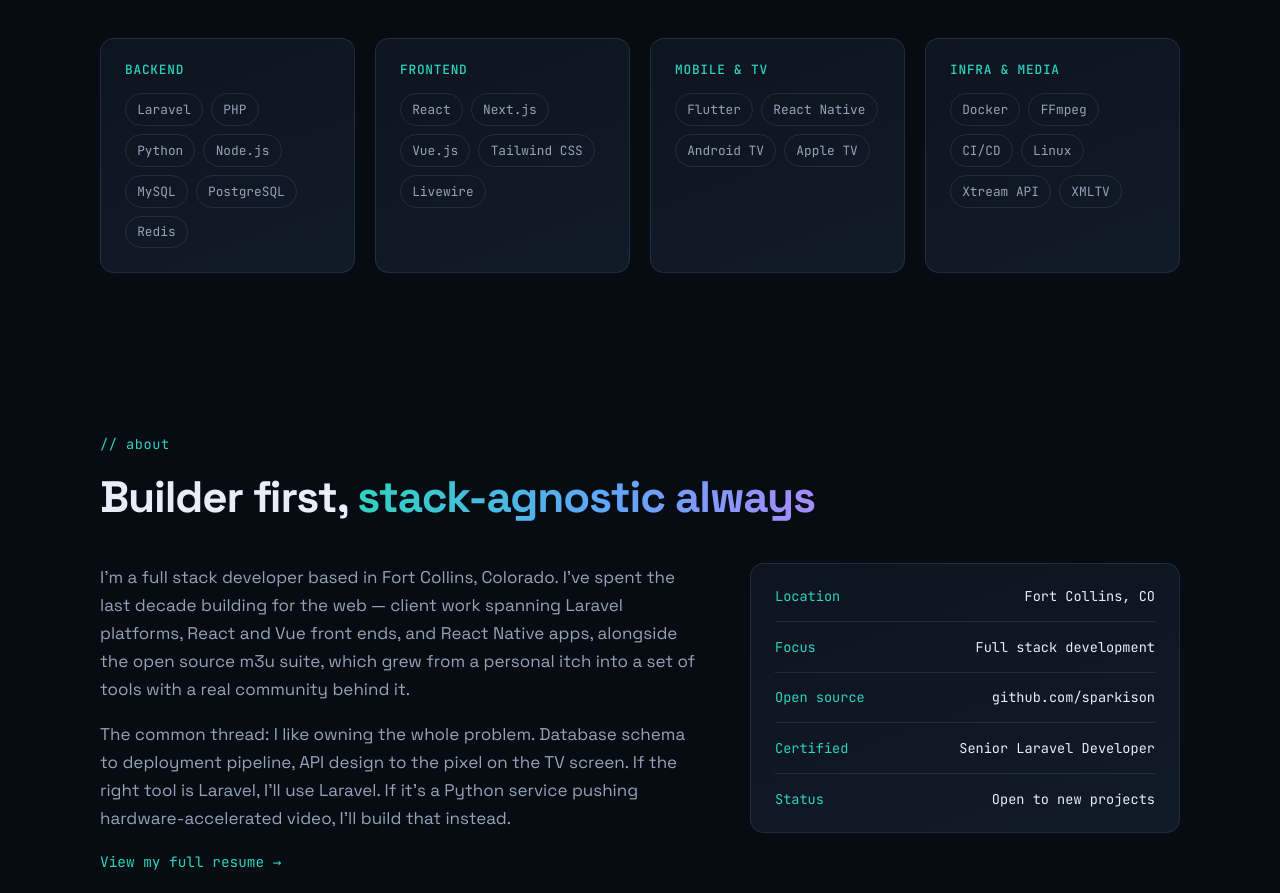
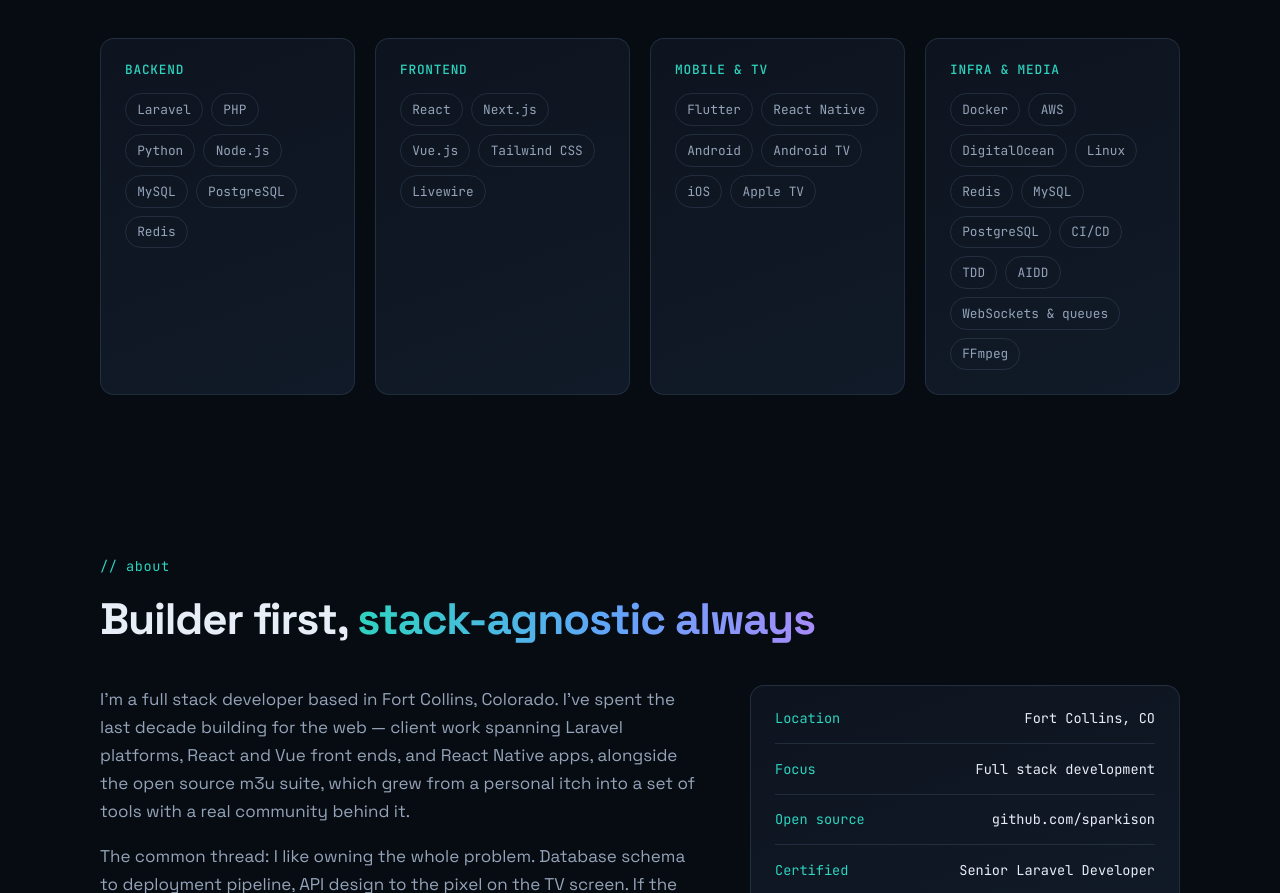
Before and after one commit to sparkison/sparkison.dev, a website: page index.html in a window 1280 px wide. Shown: the part 1991-2884 px from the top of the page. Drawn offline with Linux system fonts and the light colour scheme.

Commit message:
chore: Update some of the chips

```diff
--- a/index.html
+++ b/index.html
@@ -403,7 +403,9 @@
           <ul class="chip-list">
             <li>Flutter</li>
             <li>React Native</li>
+            <li>Android</li>
             <li>Android TV</li>
+            <li>iOS</li>
             <li>Apple TV</li>
           </ul>
         </div>
@@ -411,11 +413,17 @@
           <h3 class="mono">Infra &amp; Media</h3>
           <ul class="chip-list">
             <li>Docker</li>
+            <li>AWS</li>
+            <li>DigitalOcean</li>
+            <li>Linux</li>
+            <li>Redis</li>
+            <li>MySQL</li>
+            <li>PostgreSQL</li>
+            <li>CI/CD</li>
+            <li>TDD</li>
+            <li>AIDD</li>
+            <li>WebSockets &amp; queues</li>
             <li>FFmpeg</li>
-            <li>CI/CD</li>
-            <li>Linux</li>
-            <li>Xtream API</li>
-            <li>XMLTV</li>
           </ul>
         </div>
       </div>
--- a/site/pages/resume.mjs
+++ b/site/pages/resume.mjs
@@ -165,7 +165,9 @@ export default {
           <ul class="chip-list">
             <li>Flutter</li>
             <li>React Native</li>
+            <li>Android</li>
             <li>Android TV</li>
+            <li>iOS</li>
             <li>Apple TV</li>
           </ul>
         </div>
@@ -181,6 +183,7 @@ export default {
             <li>PostgreSQL</li>
             <li>CI/CD</li>
             <li>TDD</li>
+            <li>AIDD</li>
             <li>WebSockets &amp; queues</li>
             <li>FFmpeg</li>
           </ul>
```
Also changed, not shown: resume/index.html (+3 -0 lines), site/pages/home.mjs (+12 -4 lines).
